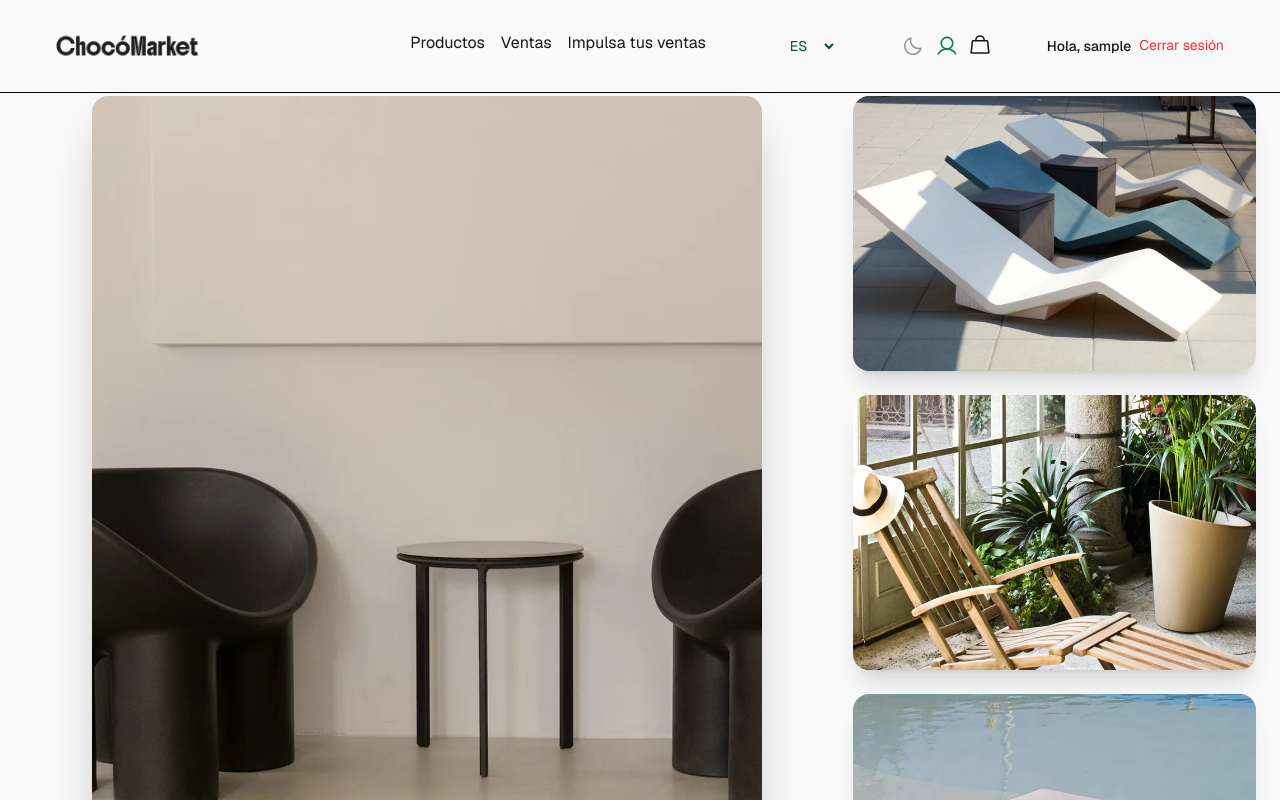
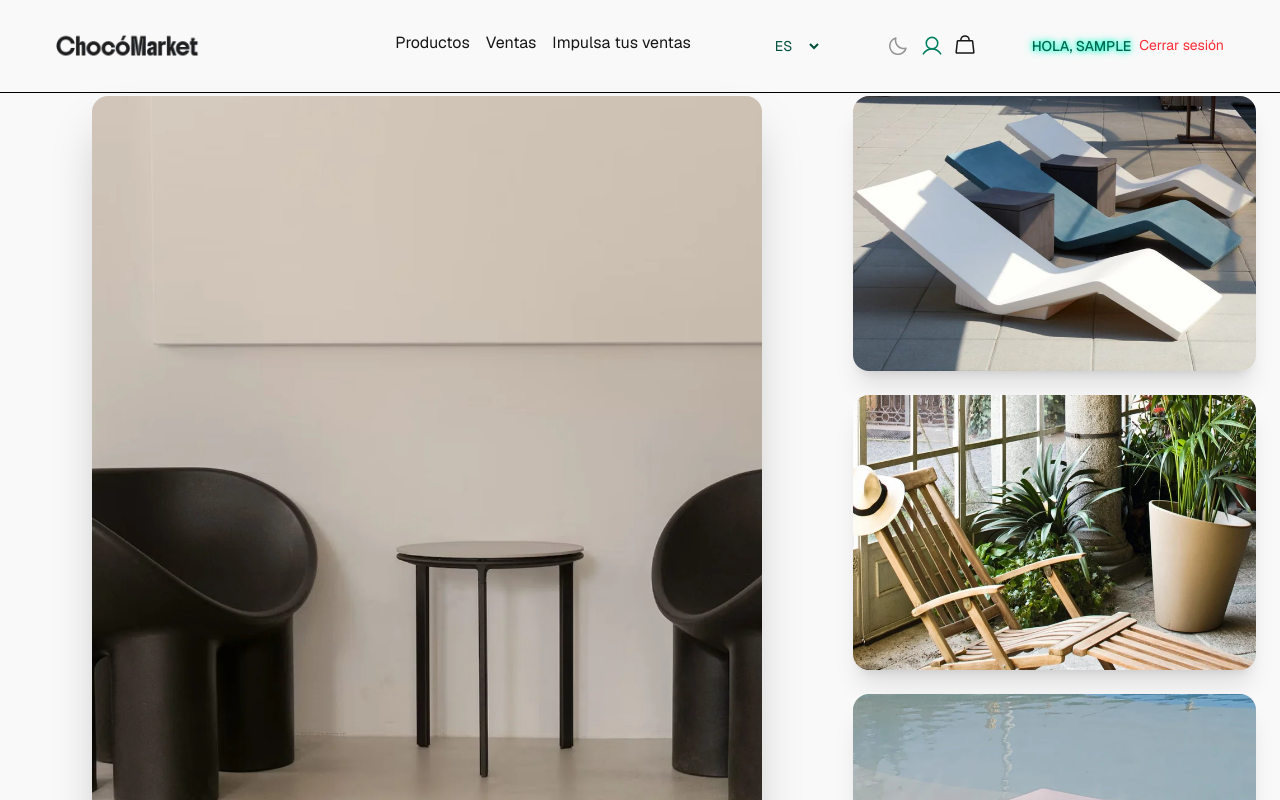
Before and after one commit to IngenieroJosser/chocomarket__frontend, a Next.js app: page / in a window 1280 px wide. Shown: the top 800 px of the page. Built offline with nearby package versions, Linux system fonts and the light colour scheme; sample sign-in values are in the browser's storage.

Commit message:
feat(ui): implement glowing text animation for username greeting using custom CSS

```diff
--- a/src/app/globals.css
+++ b/src/app/globals.css
@@ -40,3 +40,17 @@ html.dark header {
   background-color: var(--background);
   color: var(--foreground);
 }
+
+@keyframes glow {
+  0%, 100% {
+    text-shadow: 0 0 5px #00ffcc, 0 0 10px #00ffcc;
+  }
+  50% {
+    text-shadow: 0 0 15px #00ffcc, 0 0 30px #00ffcc;
+  }
+}
+
+.glow-text {
+  @apply text-[#00694d] text-sm font-medium;
+  animation: glow 1.5s ease-in-out infinite;
+}
--- a/src/components/ui/home/Header.tsx
+++ b/src/components/ui/home/Header.tsx
@@ -274,9 +274,7 @@ const Header = () => {
             </ul>
           ) : (
             <div className="flex items-center gap-2">
-              <span className="text-sm font-medium">
-                Hola, {userName}
-              </span>
+              <span className="glow-text uppercase">Hola, {userName}</span>
               <button
                 onClick={handleLogout}
                 className="text-red-500 cursor-pointer hover:text-red-700 transition-colors text-sm border-b-2 border-transparent hover:border-red-500"
@@ -423,9 +421,8 @@ const Header = () => {
             {isLoggedIn && (
               <>
                 <div className="mb-4 text-center flex flex-col gap-6">
-                  <span className="font-medium text-[#008060]">
-                    Hola, {userName}
-                  </span>
+                  <span className="glow-text uppercase">Hola, {userName}</span>
+
                   <button
                     onClick={handleLogout}
                     className="text-red-500 cursor-pointer hover:text-red-700 transition-colors text-sm border-b-2 border-transparent hover:border-red-500"
--- a/src/tailwind.config.js
+++ b/src/tailwind.config.js
@@ -6,7 +6,21 @@ export default {
     './app/**/*.{ts,tsx}',
   ],
   theme: {
-    extend: {},
+    extend: {
+      keyframes: {
+        glow: {
+          '0%, 100%': {
+            textShadow: '0 0 5px #00ffcc, 0 0 10px #00ffcc',
+          },
+          '50%': {
+            textShadow: '0 0 10px #00ffcc, 0 0 20px #00ffcc',
+          },
+        },
+      },
+      animation: {
+        glow: 'glow 1.5s ease-in-out infinite',
+      },
+    },
   },
   plugins: [],
 };
```
